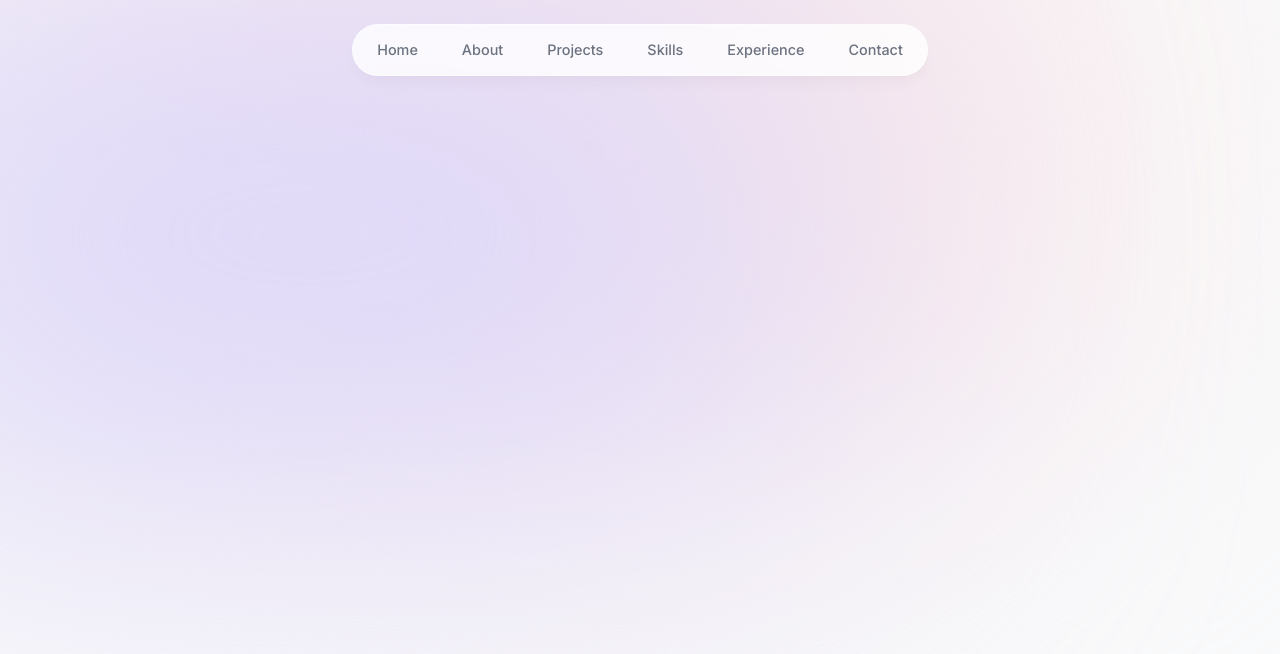
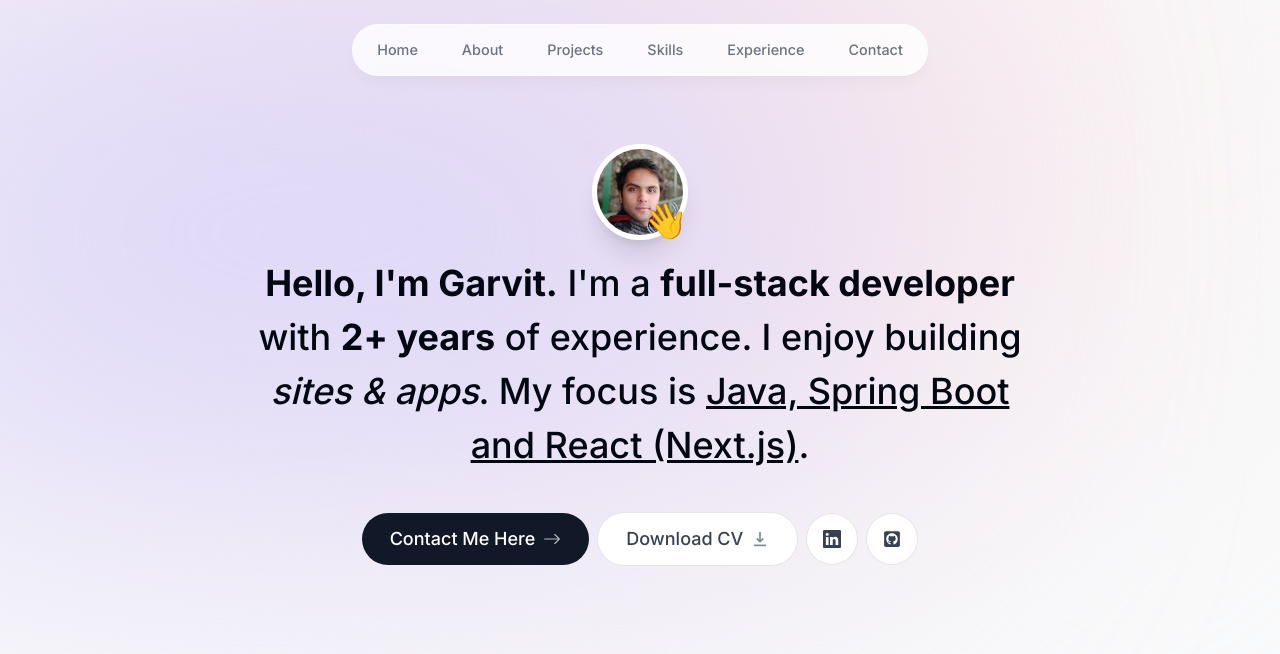
Before and after one commit to grvt7/portfolio, a Next.js app: page / in a window 1280 px wide. Shown: the top 654 px of the page. Built offline with nearby package versions, Linux system fonts and the light colour scheme.

Commit message:
intro section init

```diff
--- a/app/layout.tsx
+++ b/app/layout.tsx
@@ -18,7 +18,7 @@
   return (
     <html lang="en">
       <body
-        className={`${inter.className} bg-gray-50 text-gray-950 relative h-[5000px]`}
+        className={`${inter.className} bg-gray-50 text-gray-950 relative h-[5000px] pt-28 sm:pt-36`}
       >
         <div className="bg-[#fbe2e3] absolute top-[-6rem] -z-10 right-[11rem] h-[31.25rem] w-[31.25rem] rounded-full blur-[10rem] sm:w-[68.75rem] dark:bg-[#946263]"></div>
         <div className="bg-[#dbd7fb] absolute top-[-1rem] -z-10 left-[-35rem] h-[31.25rem] w-[50rem] rounded-full blur-[10rem] sm:w-[68.75rem] md:left-[-33rem] lg:left-[-28rem] xl:left-[-15rem] 2xl:left-[-5rem] dark:bg-[#676394]"></div>
--- a/app/page.tsx
+++ b/app/page.tsx
@@ -1,7 +1,9 @@
+import Intro from "@/components/intro";
+
 export default function Home() {
   return (
-    <main className="flex min-h-screen flex-col items-center justify-between p-24">
-
+    <main className="flex flex-col items-center px-4">
+      <Intro />
     </main>
   );
 }
--- /dev/null
+++ b/components/intro.tsx
@@ -0,0 +1,123 @@
+"use client";
+
+import Image from "next/image";
+import displayPicture from "@/public/my-passport-photo.jpg";
+import React from "react";
+import { motion } from "framer-motion";
+import Link from "next/link";
+import { BsArrowRight, BsLinkedin } from "react-icons/bs";
+import { HiDownload } from "react-icons/hi";
+import { FaGithubSquare } from "react-icons/fa";
+
+const Intro = () => {
+  return (
+    <section className="mb-28 max-w-[50rem] text-center sm:mb-0">
+      <div className="flex items-center justify-center">
+        <div className="relative">
+          <motion.div
+            initial={{ opacity: 0, scale: 0 }}
+            animate={{ opacity: 1, scale: 1 }}
+            transition={{
+              type: "tween",
+              duration: 0.2,
+            }}
+          >
+            <Image
+              src={displayPicture}
+              alt="Garvit's Picture"
+              width={192}
+              height={192}
+              quality={95}
+              priority={true}
+              className="h-24 w-24 rounded-full
+            object-cover border-[0.35rem]
+            border-white shadow-xl"
+            />
+          </motion.div>
+
+          <motion.span
+            className="absolute bottom-0 right-0 text-4xl"
+            initial={{ opacity: 0, scale: 0 }}
+            animate={{ opacity: 1, scale: 1 }}
+            transition={{
+              type: "spring",
+              stiffness: 125,
+              delay: 0.1,
+              duration: 0.7,
+            }}
+          >
+            👋
+          </motion.span>
+        </div>
+      </div>
+
+      <motion.p
+        className="mb-10 mt-4 px-4 text-2xl font-medium !leading-[1.5]
+      sm:text-4xl"
+        initial={{ opacity: 0, y: 100 }}
+        animate={{ opacity: 1, y: 0 }}
+      >
+        <span className="font-bold">Hello, I'm Garvit.</span> I'm a{" "}
+        <span className="font-bold">full-stack developer</span> with{" "}
+        <span className="font-bold">2+ years</span> of experience. I enjoy
+        building <span className="italic">sites & apps</span>. My focus is{" "}
+        <span className="underline">Java, Spring Boot and React (Next.js)</span>
+        .
+      </motion.p>
+
+      <motion.div
+        className="flex flex-col sm:flex-row items-center
+      justify-center gap-2 px-4 text-lg font-medium"
+        initial={{ opacity: 0, y: 100 }}
+        animate={{ opacity: 1, y: 0 }}
+        transition={{ delay: 0.1 }}
+      >
+        <Link
+          href="#contact"
+          className="group bg-gray-900 text-white px-7 py-3 flex items-center gap-2
+          rounded-full outline-none focus:scale-110 hover:scale-110 hover:mx-2
+          hover:bg-gray-950 active:scale-105 transition"
+        >
+          Contact Me Here
+          <BsArrowRight
+            className="opacity-70 group-hover:translate-x-1
+          transition"
+          />
+        </Link>
+        <a
+          className="group bg-white text-gray-700 px-7
+          py-3 flex items-center gap-2 rounded-full outline-none
+          focus:scale-110 hover:scale-110 hover:mx-2
+          active:scale-105 transition cursor-pointer border border-black/10"
+          href="/CV.pdf"
+          download={true}
+        >
+          Download CV{" "}
+          <HiDownload className="opacity-60 group-hover:translate-y-1 transition" />
+        </a>
+
+        <a
+          className="bg-white text-gray-700 p-4 flex items-center
+        gap-2 rounded-full focus:scale-[1.15] hover:scale-[1.15] hover:text-gray-950
+        active:scale-105 transition cursor-pointer border border-black/10"
+          href="https://www.linkedin.com/in/grvt"
+          target="_blank"
+        >
+          <BsLinkedin />
+        </a>
+
+        <a
+          className="bg-white text-gray-700 p-4 flex items-center
+        gap-2 rounded-full text-[1.35] focus:scale-[1.15] hover:scale-[1.15] hover:text-gray-950
+        active:scale-105 transition cursor-pointer border border-black/10"
+          href="https://github.com/grvt7"
+          target="_blank"
+        >
+          <FaGithubSquare />
+        </a>
+      </motion.div>
+    </section>
+  );
+};
+
+export default Intro;
```
Also changed, not shown: .eslintrc.json, public/my-passport-photo.jpg (added), 1 other file (tests, documents, lock files or other folders).
